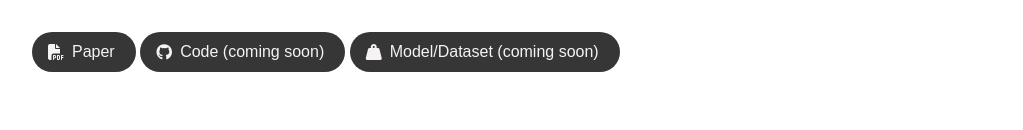
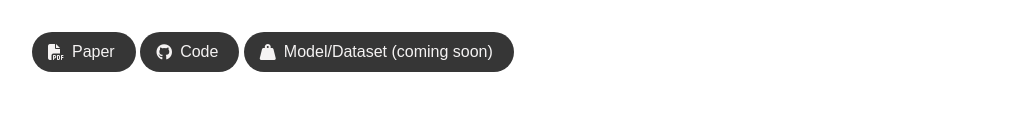
Before and after one commit to fuse-model/fuse-model.github.io, a plain HTML site: page index.html in a window 1280 px wide. Shown: the part 305-435 px from the top of the page, without its empty margins (128-1151 px from the left). Drawn offline with nearby package versions, Linux system fonts and the light colour scheme; some icons are missing; a web font is replaced by a local one.

Commit message:
add code link

```diff
--- a/index.html
+++ b/index.html
@@ -94,7 +94,7 @@
                   <span style="color:#f5f3f3" class="icon">
                       <i class="fab fa-github"></i>
                   </span>
-                  <span style="color:#f5f3f3">Code (coming soon)</span>
+                  <span style="color:#f5f3f3">Code</span>
                 </a>
               </span>
               <span class="link-block">
```
